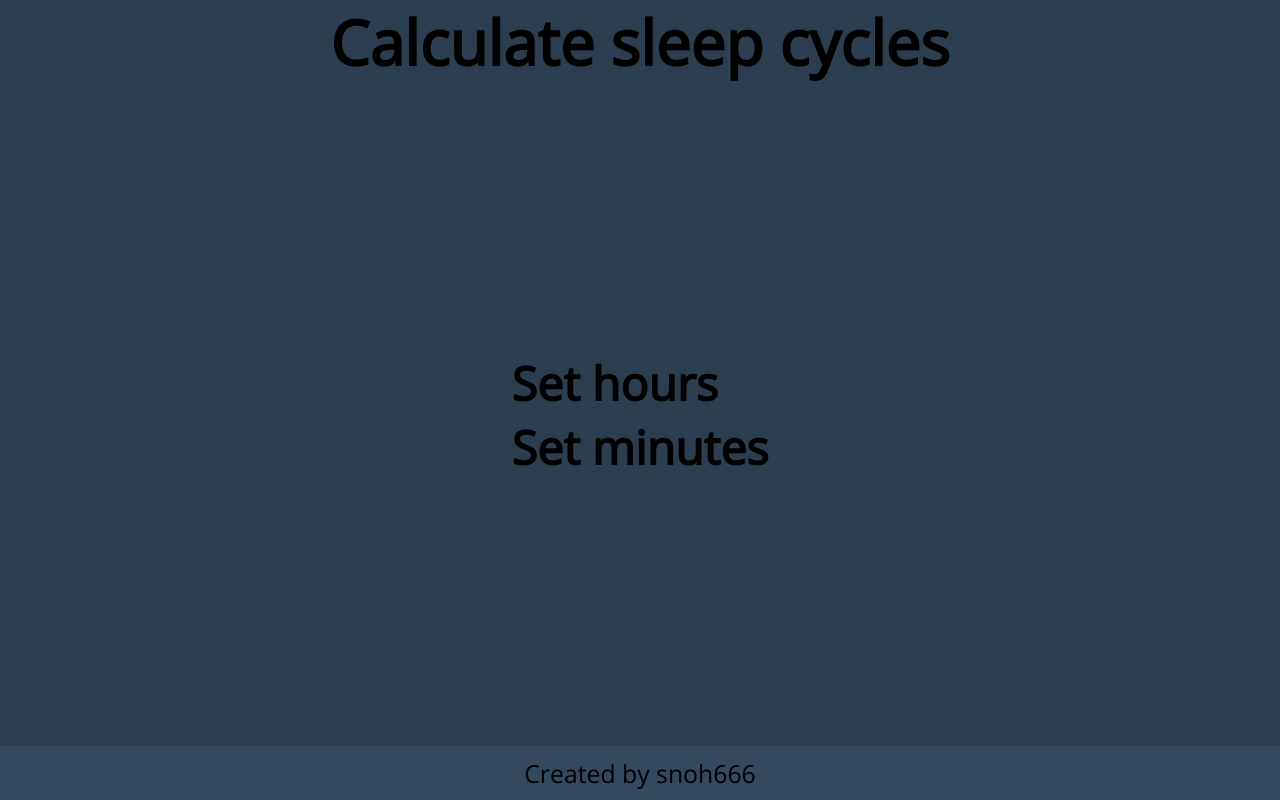
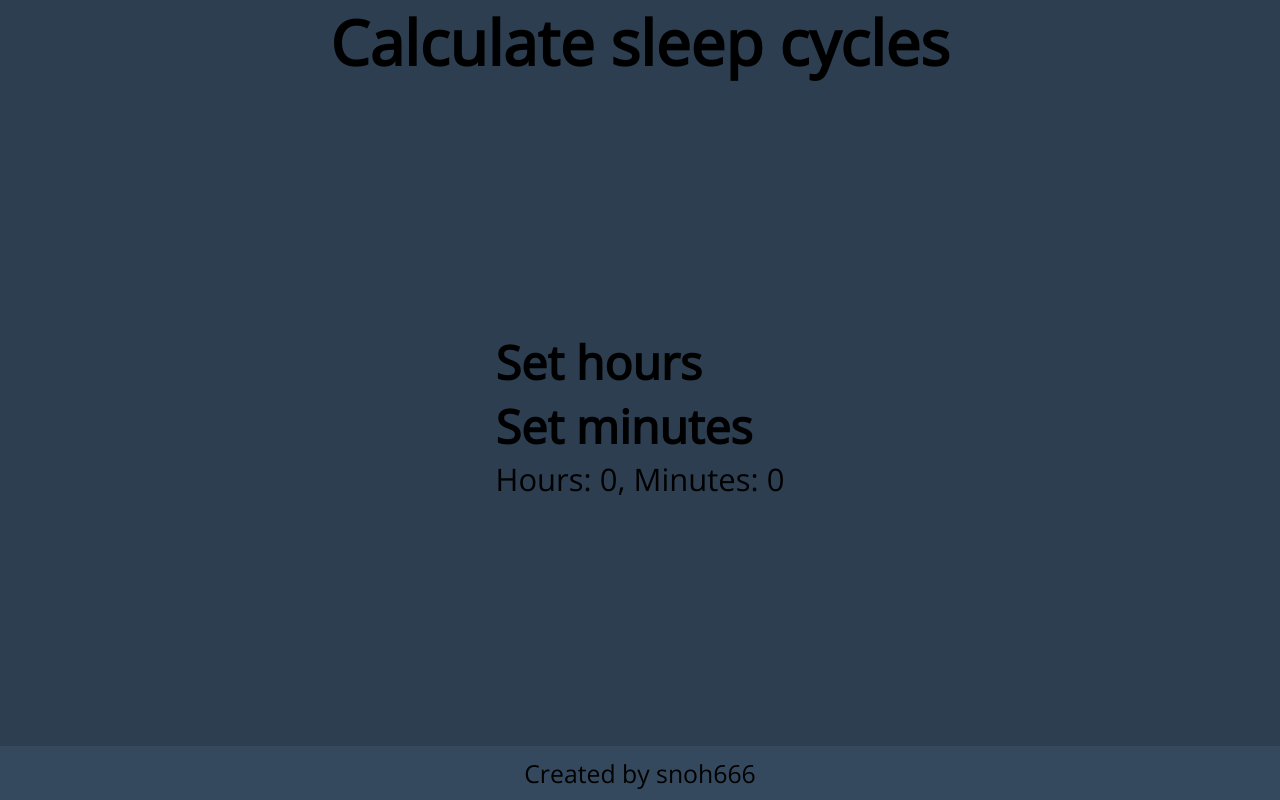
Before and after one commit to snoh666/sleep-cycle-calculator, a React (Create React App) app: page / in a window 1280 px wide. Built offline with nearby package versions, Linux system fonts and the light colour scheme; the HTML template or start-up script is replaced by a standard one.

Commit message:
Added display for hours and minutes

```diff
--- a/src/App.js
+++ b/src/App.js
@@ -12,9 +12,12 @@ function App() {
   return (
     <div className="App">
       <h1>Calculate sleep cycles</h1>
-      <div>
+      <div className="components-box">
         <Hours />
         <Minutes />
+        <div className="result">
+          { `Hours: ${hoursToWakeUp}, Minutes: ${minutesToWakeUp}` }
+        </div>
       </div>
       <footer>
         <div>
```
